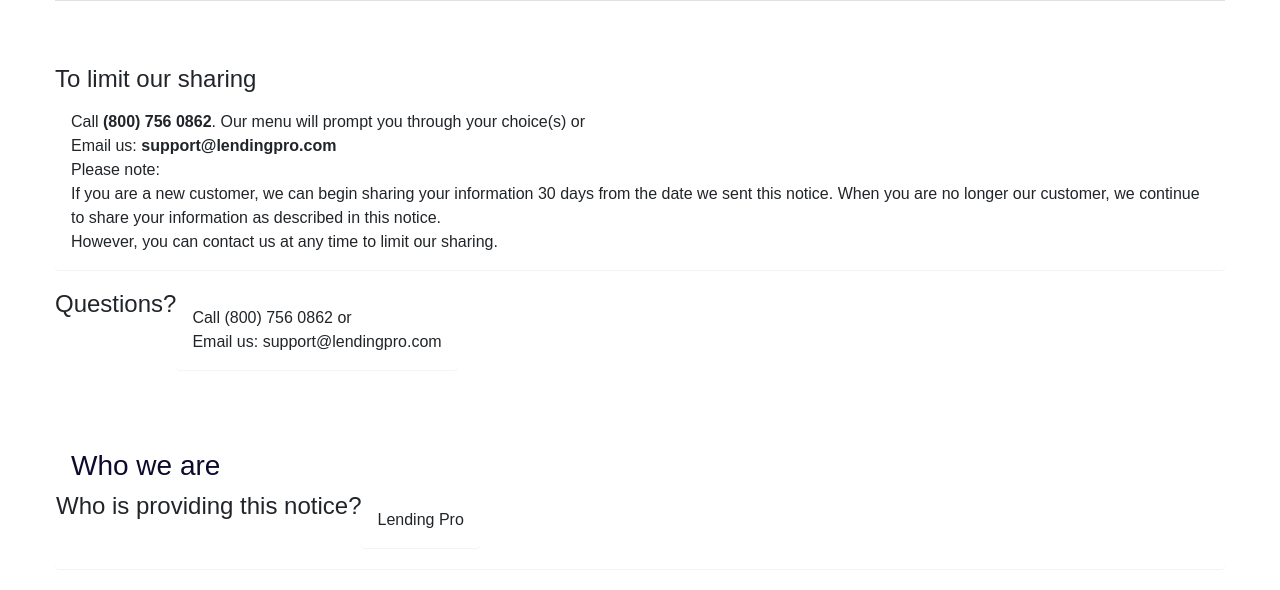
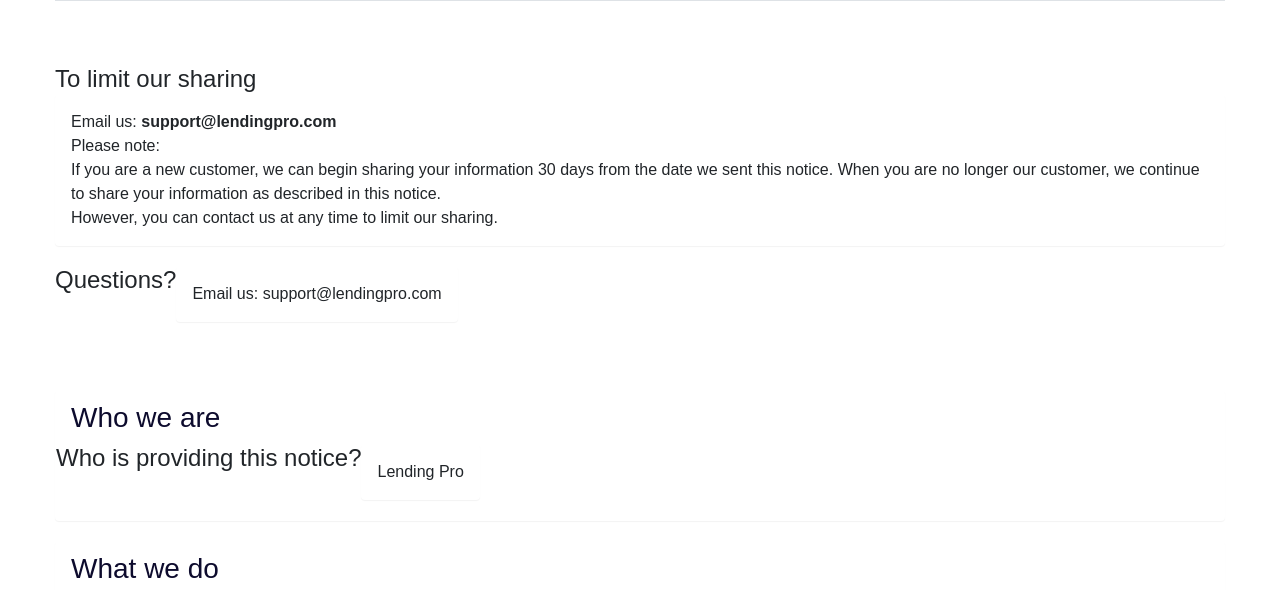
Before and after one commit to alangarza/trylendingpro, a PHP site: page /apply/privacy.php in a window 1280 px wide. Shown: the part 1282-1872 px from the top of the page. Run offline with PHP 8.4, Linux system fonts and the light colour scheme; some libraries are stand-ins or nearby versions.

Commit message:
update policies

```diff
--- a/apply/privacy.php
+++ b/apply/privacy.php
@@ -591,7 +591,7 @@
                     <div class="panel panel-default">
                         <div class="panel-body">
                             <p>
-                                Call <strong>(800) 756 0862</strong>. Our menu will prompt you through your choice(s) or<br>
+
                                 Email us: <strong>support@lendingpro.com</strong><br>
                                 Please note:<br>
                                 If you are a new customer, we can begin sharing your information 30 days from the date we sent this notice. When you are no longer our customer, we continue to share your information  as described in this notice.<br>
@@ -606,7 +606,7 @@
                     <div class="panel panel-default">
                         <div class="panel-body">
                             <p>
-                                Call (800) 756 0862 or<br>
+
                                 Email us: support@lendingpro.com<br>
                             </p>
                         </div>
@@ -763,7 +763,7 @@
 
                         <strong>For Nevada Residents</strong>
                         <br>
-                        We are providing you this notice pursuant to state law. You may be placed on our internal “do not call” list by calling (800) 756 0862. Nevada law requires that we also provide you with the following contact information: Bureau of Consumer Protection, Office of the Nevada Attorney General, 555 E. Washington St. – Suite 3900, Las Vegas, NV
+                        We are providing you this notice pursuant to state law.  Nevada law requires that we also provide you with the following contact information: Bureau of Consumer Protection, Office of the Nevada Attorney General, 555 E. Washington St. – Suite 3900, Las Vegas, NV
                         89101; 702- 486-3132 – BCPINFO@ag.state.nv.us.
 
                         <br><br>
@@ -800,9 +800,7 @@
                         <br>
                         Reply electronically by contacting us through the Internet at support@lendingpro.com
                         <br>
-                        <strong>Option 2:</strong>
-                        <br>
-                        Call this toll-free number: (800) 756 0862
+
                     </p>
                 </div>
             </div>
--- a/apply/terms.php
+++ b/apply/terms.php
@@ -586,8 +586,7 @@
                                  <h2 style="color: #264779; margin-top: 0px; margin-bottom: 28px; display: inline-block; font-size: 40px; line-height: 50.8px;">Miscellaneous</h2>
                                  <div style="line-height: 31px;">
                                     <p style="color: #000000;">14.1 Notice<br>Lending Pro&nbsp;may provide you with notices by e-mail, regular mail or postings on any website. Notice will be deemed given twenty-four hours after e-mail is sent, unless Lending Pro is notified that the e-mail address used is invalid. Alternatively, Lending Pro&nbsp;may give you legal notice by mail to a postal address, if provided by you through any website. In such case, notice will be deemed given three (3) calendar days after the date of mailing.&nbsp;</p>
-                                    <p style="color: #000000;">All notices to Lending Pro&nbsp;must be made in writing and mailed to:</p>
-                                    <div style="color: #000000; padding-left: 51px;">Lending Pro Financial Services<br>115 West 27th Street, 7th Floor<br>New York, NY 10001<br>Attn: General Counsel</div>
+
                                     <p style="color: #000000; margin-bottom: 31px;">14.2 Waiver and Severability of Terms<br>The failure of Lending Pro&nbsp;to exercise or enforce any right or provision of these Terms of Use shall not constitute a waiver of such right or provision. Any waiver of any provision of these Terms of Use will be effective only if in writing and signed by Lending Pro. If any provision of these Terms of Use is found by a court of competent jurisdiction to be invalid, the other provisions of these Terms of Use shall remain in full force and effect and the parties agree that such court should endeavor to give effect to the parties’ intentions.</p>
                                     <p style="color: #000000; margin-bottom: 31px;">14.3 Choice of Law; Forum<br>These Terms of Use shall be governed in all respects by the laws of the State of New York as they apply to agreements entered into and to be performed entirely within New York between New York residents, without regard to conflict of law provisions.</p>
                                     <p style="color: #000000; margin-bottom: 31px;">Any claim or dispute you may have against Lending Pro must be resolved by a court located in New York County, New York, except as otherwise agreed by the parties or as described in Paragraph 13. You agree to submit to the personal jurisdiction of the courts located within New York, New York for the purpose of litigating all such claims or disputes.</p>
@@ -728,8 +727,6 @@
 <div>
 <div>
 <p>14.1 Notice<br>Lending Pro may provide you with notices by e-mail, regular mail or postings on any website. Notice will be deemed given twenty-four hours after e-mail is sent, unless Lending Pro is notified that the e-mail address used is invalid. Alternatively, Lending Pro may give you legal notice by mail to a postal address, if provided by you through any website. In such case, notice will be deemed given three (3) calendar days after the date of mailing.</p>
-<p>All notices to Lending Pro must be made in writing and mailed to:</p>
-<div>Lending Pro Financial Services, LLC.<br>115 West 27th Street, 7th Floor<br>New York, NY 10001<br>Attn: General Counsel</div>
 <p>14.2 Waiver and Severability of Terms<br>The failure of Lending Pro to exercise or enforce any right or provision of these Terms of Use shall not constitute a waiver of such right or provision. Any waiver of any provision of these Terms of Use will be effective only if in writing and signed by Lending Pro. If any provision of these Terms of Use is found by a court of competent jurisdiction to be invalid, the other provisions of these Terms of Use shall remain in full force and effect and the parties agree that such court should endeavor to give effect to the parties’ intentions.</p>
 <p>14.3 Choice of Law; Forum<br>These Terms of Use shall be governed in all respects by the laws of the State of New York as they apply to agreements entered into and to be performed entirely within New York between New York residents, without regard to conflict of law provisions.</p>
 <p>Any claim or dispute you may have against Lending Pro must be resolved by a court located in New York County, New York, except as otherwise agreed by the parties or as described in Paragraph 13. You agree to submit to the personal jurisdiction of the courts located within New York County, New York for the purpose of litigating all such claims or disputes.</p>
```
